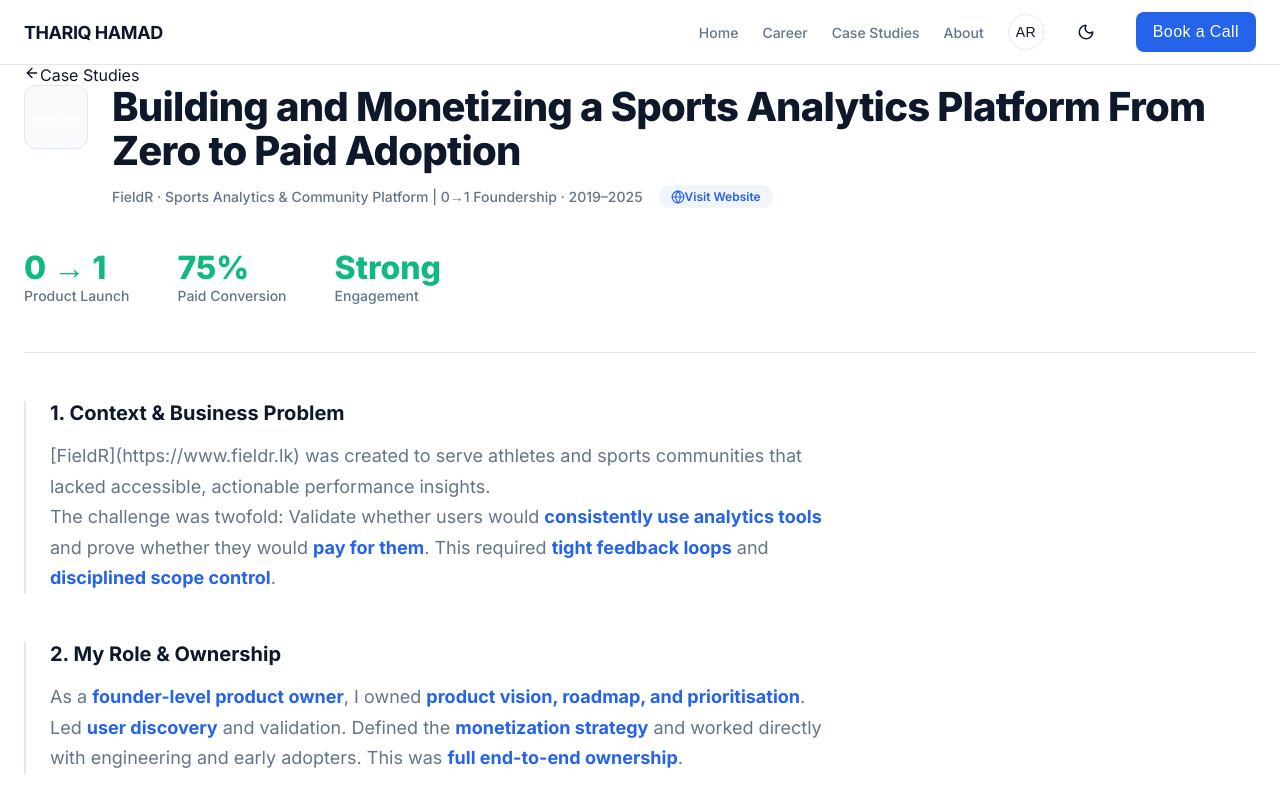
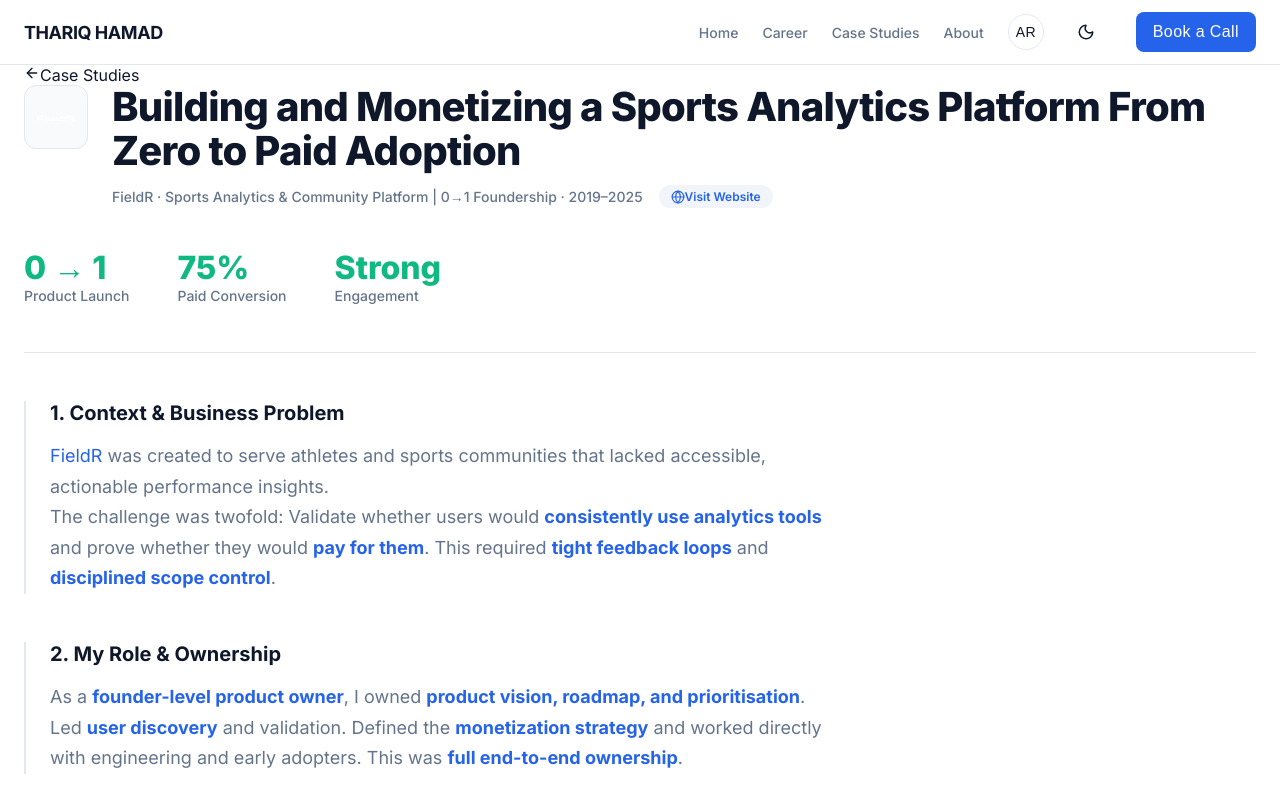
Before and after one commit to Thariq16/Portfolio_Website, a Next.js app: page /projects/foundership-product in a window 1280 px wide. Shown: the top 800 px of the page. Built offline with nearby package versions, Linux system fonts and the light colour scheme.

Commit message:
feat: Case study content page with i18n support and rich text formatting for project details.

```diff
--- a/src/app/projects/[slug]/CaseStudyContent.tsx
+++ b/src/app/projects/[slug]/CaseStudyContent.tsx
@@ -22,12 +22,43 @@
     }
 
     const formatText = (text: string) => {
-        const parts = text.split(/(\*\*.*?\*\*)/g);
-        return parts.map((part, index) => {
-            if (part.startsWith('**') && part.endsWith('**')) {
-                return <strong key={index} className="font-bold text-primary">{part.slice(2, -2)}</strong>;
+        // First, handle links [text](url) then bold **text**
+        const linkRegex = /\[([^\]]+)\]\(([^)]+)\)/g;
+        const boldRegex = /\*\*(.*?)\*\*/g;
+
+        // Split by links first
+        const parts: React.ReactNode[] = [];
+        let lastIndex = 0;
+        let match;
+
+        const textWithLinks = text.replace(linkRegex, '___LINK_START___$1___LINK_SEP___$2___LINK_END___');
+        const segments = textWithLinks.split(/(___LINK_START___.*?___LINK_END___)/g);
+
+        return segments.map((segment, index) => {
+            if (segment.startsWith('___LINK_START___')) {
+                const linkMatch = segment.match(/___LINK_START___(.*)___LINK_SEP___(.*)___LINK_END___/);
+                if (linkMatch) {
+                    return (
+                        <a
+                            key={index}
+                            href={linkMatch[2]}
+                            target="_blank"
+                            rel="noopener noreferrer"
+                            className="text-primary underline hover:text-primary/80"
+                        >
+                            {linkMatch[1]}
+                        </a>
+                    );
+                }
             }
-            return part;
+            // Handle bold within non-link segments
+            const boldParts = segment.split(/(\*\*.*?\*\*)/g);
+            return boldParts.map((part, i) => {
+                if (part.startsWith('**') && part.endsWith('**')) {
+                    return <strong key={`${index}-${i}`} className="font-bold text-primary">{part.slice(2, -2)}</strong>;
+                }
+                return part;
+            });
         });
     };
 
@@ -159,6 +190,63 @@
                             </div>
                         </div>
                     </section>
+
+                    {/* 9. Media & Links (if available) */}
+                    {project.media && (
+                        <section className={styles.section}>
+                            <h2 className={styles.heading}>9. Media & Links</h2>
+                            <div className={styles.content}>
+                                <div className="flex flex-wrap gap-4 mb-4">
+                                    {project.media.website && (
+                                        <a
+                                            href={project.media.website}
+                                            target="_blank"
+                                            rel="noopener noreferrer"
+                                            className="inline-flex items-center gap-2 px-4 py-2 bg-primary/10 text-primary rounded-lg hover:bg-primary/20 transition-colors"
+                                        >
+                                            <Globe size={18} />
+                                            Visit Website
+                                        </a>
+                                    )}
+                                    {project.media.instagram && (
+                                        <a
+                                            href={project.media.instagram}
+                                            target="_blank"
+                                            rel="noopener noreferrer"
+                                            className="inline-flex items-center gap-2 px-4 py-2 bg-gradient-to-r from-purple-500/10 to-pink-500/10 text-pink-600 rounded-lg hover:from-purple-500/20 hover:to-pink-500/20 transition-colors"
+                                        >
+                                            <svg xmlns="http://www.w3.org/2000/svg" width="18" height="18" viewBox="0 0 24 24" fill="none" stroke="currentColor" strokeWidth="2" strokeLinecap="round" strokeLinejoin="round">
+                                                <rect width="20" height="20" x="2" y="2" rx="5" ry="5" />
+                                                <path d="M16 11.37A4 4 0 1 1 12.63 8 4 4 0 0 1 16 11.37z" />
+                                                <line x1="17.5" x2="17.51" y1="6.5" y2="6.5" />
+                                            </svg>
+                                            Follow on Instagram
+                                        </a>
+                                    )}
+                                </div>
+                                {project.media.images && project.media.images.length > 0 && (
+                                    <div className="mt-4">
+                                        <p className="text-sm text-muted-foreground mb-3">Featured Media:</p>
+                                        <div className="flex flex-wrap gap-4">
+                                            {project.media.images.map((img: { url: string; caption: string }, idx: number) => (
+                                                <a
+                                                    key={idx}
+                                                    href={img.url}
+                                                    target="_blank"
+                                                    rel="noopener noreferrer"
+                                                    className="group block p-3 border border-border rounded-lg hover:border-primary/50 transition-colors"
+                                                >
+                                                    <span className="text-sm text-foreground group-hover:text-primary transition-colors">
+                                                        📸 {img.caption}
+                                                    </span>
+                                                </a>
+                                            ))}
+                                        </div>
+                                    </div>
+                                )}
+                            </div>
+                        </section>
+                    )}
                 </div>
 
                 {/* CTA */}
--- a/src/lib/dictionaries.ts
+++ b/src/lib/dictionaries.ts
@@ -67,6 +67,11 @@
             label: string;
             description: string;
         }[];
+    };
+    media?: {
+        website?: string;
+        instagram?: string;
+        images?: { url: string; caption: string }[];
     };
 }
 
@@ -319,6 +324,13 @@
                         badges: [
                             { value: 'SAR 30K ARR', label: 'Annual Revenue', description: 'Achieved within the first year through social commerce.' },
                             { value: 'High Retention', label: 'Repeat Customers', description: 'Built loyal community through direct engagement.' }
+                        ]
+                    },
+                    media: {
+                        website: 'https://www.chonk.lk',
+                        instagram: 'https://www.instagram.com/chonk.sl/',
+                        images: [
+                            { url: 'https://www.instagram.com/p/DNNZnoaRfKS/', caption: 'Pitching at Venture Engine 2024' }
                         ]
                     },
                 },
```
